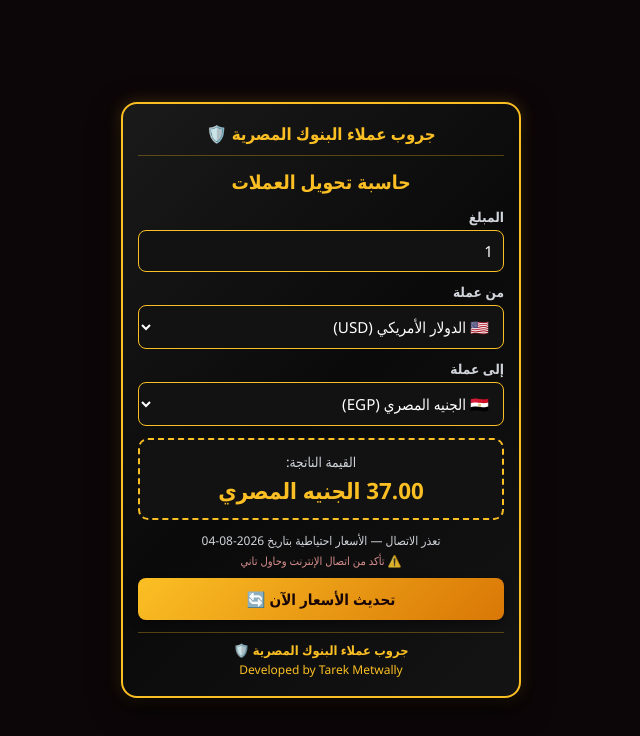
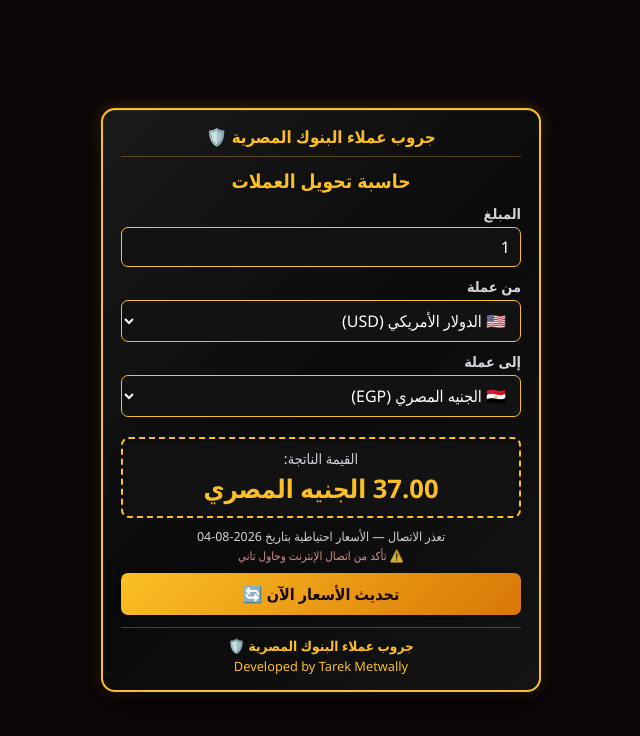
Before and after one commit to tarekcbe-a11y/nbe-currency-tool, a plain HTML site: page index.html in a window 1280 px wide. Shown: the whole page, without its empty margins (319-959 px from the left). Drawn offline with Linux system fonts and the light colour scheme; no server answers.

Commit message:
Update index.html

```diff
--- a/index.html
+++ b/index.html
@@ -2,49 +2,40 @@
 <html lang="ar" dir="rtl">
 <head>
     <meta charset="UTF-8">
-    <meta name="viewport" content="width=device-width, initial-scale=1.0, maximum-scale=1.0, user-scalable=no">
+    <meta name="viewport" content="width=device-width, initial-scale=1.0">
     <title>حاسبة تحويل العملات</title>
     <style>
         * { box-sizing: border-box; margin: 0; padding: 0; font-family: 'Segoe UI', Tahoma, Geneva, Verdana, sans-serif; }
-        body {
-            background-color: #0d0608;
-            color: #f3f4f6;
-            padding: 10px;
-            display: flex;
-            justify-content: center;
-            align-items: center;
-            min-height: 100vh;
-            width: 100%;
-            overflow-x: hidden;
-        }
+        body { background-color: #0d0608; color: #f3f4f6; padding: 10px; display: flex; justify-content: center; align-items: center; min-height: 100vh; width: 100%; }
         .converter-card {
             background: linear-gradient(135deg, #1a1a1a 0%, #0a0a0a 50%, #141414 100%);
             border: 2px solid #fbbf24;
-            border-radius: 16px;
-            padding: 18px 15px;
+            border-radius: 14px;
+            padding: 15px 18px;
             width: 100%;
-            max-width: 400px;
-            box-shadow: 0 10px 30px rgba(0,0,0,0.9), 0 0 15px rgba(251,191,36,0.25);
-            margin: auto;
+            max-width: 440px;
+            box-shadow: 0 10px 30px rgba(0,0,0,0.9), 0 0 15px rgba(251,191,36,0.25), inset 0 1px 1px rgba(255,255,255,0.1);
+            margin: 0 auto;
         }
-        .header-branding { text-align: center; margin-bottom: 12px; border-bottom: 1px solid rgba(251,191,36,0.3); padding-bottom: 10px; }
-        .group-title { font-size: 1.05rem; font-weight: bold; color: #fbbf24; line-height: 1.4; word-break: break-word; }
-        h2 { text-align: center; color: #fbbf24; margin-bottom: 12px; font-size: 1.2rem; }
-        .input-group { margin-bottom: 10px; width: 100%; }
-        label { display: block; margin-bottom: 4px; color: #d1d5db; font-size: 0.85rem; font-weight: 600; text-align: right; }
-        input, select { padding: 10px; width: 100%; background: #121212; border: 1px solid #fbbf24; border-radius: 8px; color: #fff; font-size: 0.95rem; outline: none; }
-        input:focus, select:focus { border-color: #fbbf24; box-shadow: 0 0 8px rgba(251,191,36,0.5); }
-        .result-box { background: #121212; border: 2px dashed #fbbf24; border-radius: 10px; padding: 12px; text-align: center; margin: 12px 0; }
-        .result-label { display: block; color: #d1d5db; font-size: 0.85rem; margin-bottom: 4px; }
-        #result { font-size: 1.4rem; font-weight: bold; color: #fbbf24; word-break: break-word; }
-        .update-info { text-align: center; font-size: 0.75rem; color: #d1d5db; margin-bottom: 4px; }
-        .source-note { text-align: center; font-size: 0.7rem; color: #fbbf24; opacity: 0.85; margin-bottom: 10px; }
+        .header-branding { text-align: center; margin-bottom: 10px; border-bottom: 1px solid rgba(251,191,36,0.3); padding-bottom: 8px; }
+        .group-title { font-size: 1.05rem; font-weight: bold; color: #fbbf24; line-height: 1.4; }
+        h2 { text-align: center; color: #fbbf24; margin-bottom: 10px; font-size: 1.2rem; text-shadow: 0 1px 3px rgba(0,0,0,0.5); }
+        label { display: block; margin-bottom: 4px; color: #d1d5db; font-size: 0.9rem; font-weight: 600; }
+        input, select { padding: 8px 10px; margin-bottom: 10px; width: 100%; background: #121212; border: 1px solid #fbbf24; border-radius: 7px; color: #fff; font-size: 1rem; outline: none; transition: border 0.3s; box-sizing: border-box; }
+        input:focus, select:focus { border-color: #fbbf24; box-shadow: 0 0 6px rgba(251,191,36,0.5); }
+        .result-box { background: #121212; border: 2px dashed #fbbf24; border-radius: 8px; padding: 10px; text-align: center; margin: 10px 0; box-shadow: inset 0 1px 4px rgba(0,0,0,0.8); }
+        .result-label { display: block; color: #d1d5db; font-size: 0.9rem; margin-bottom: 3px; }
+        #result { font-size: 1.6rem; font-weight: bold; color: #fbbf24; }
+        .update-info { text-align: center; font-size: 0.78rem; color: #d1d5db; margin-bottom: 3px; }
+        .source-note { text-align: center; font-size: 0.72rem; color: #fbbf24; opacity: 0.85; margin-bottom: 10px; }
         .source-note.fallback { color: #fca5a5; }
-        .refresh-btn { width: 100%; background: linear-gradient(135deg, #fbbf24 0%, #d97706 100%); color: #170509; border: none; padding: 11px; border-radius: 8px; font-size: 0.95rem; font-weight: bold; cursor: pointer; box-shadow: 0 4px 10px rgba(0,0,0,0.4); }
+        .refresh-btn { width: 100%; background: linear-gradient(135deg, #fbbf24 0%, #d97706 100%); color: #170509; border: none; padding: 10px; border-radius: 7px; font-size: 1rem; font-weight: bold; cursor: pointer; transition: opacity 0.3s, transform 0.2s; box-shadow: 0 3px 8px rgba(0,0,0,0.4); }
+        .refresh-btn:hover { opacity: 0.95; transform: translateY(-1px); }
+        .refresh-btn:disabled { opacity: 0.6; cursor: wait; }
         .footer-divider { border: 0; height: 1px; background: rgba(251,191,36,0.3); margin: 12px 0 8px 0; }
-        .footer-branding { text-align: center; font-size: 0.8rem; }
-        .footer-group-name { color: #fbbf24; font-weight: bold; margin-bottom: 2px; word-break: break-word; }
-        .footer-dev { color: #fbbf24; font-size: 0.75rem; font-weight: 500; }
+        .footer-branding { text-align: center; font-size: 0.85rem; }
+        .footer-group-name { color: #fbbf24; font-weight: bold; margin-bottom: 2px; }
+        .footer-dev { color: #fbbf24; font-size: 0.8rem; font-weight: 500; }
     </style>
 </head>
 <body>
@@ -55,20 +46,14 @@
 
     <h2>حاسبة تحويل العملات</h2>
 
-    <div class="input-group">
     <label>المبلغ</label>
     <input type="number" id="amount" value="1">
-    </div>
 
-    <div class="input-group">
     <label>من عملة</label>
     <select id="from"></select>
-    </div>
 
-    <div class="input-group">
     <label>إلى عملة</label>
     <select id="to"></select>
-    </div>
 
     <div class="result-box">
         <span class="result-label">القيمة الناتجة:</span>
@@ -124,6 +109,7 @@ let exchangeRates = {
     BHD: 98.00, OMR: 96.00, JOD: 52.00, CAD: 27.00,
     AUD: 24.00, CHF: 42.00, JPY: 0.25, CNY: 5.10
 };
+let usingFallback = true;
 
 function convert() {
   const amount = parseFloat(document.getElementById('amount').value) || 0;
@@ -154,6 +140,7 @@ async function fetchLiveRates() {
             }
         });
         exchangeRates = { ...exchangeRates, ...newRates };
+        usingFallback = false;
         const now = new Date();
         const dateString = now.toLocaleDateString('ar-EG');
         const timeString = now.toLocaleTimeString('ar-EG', { hour: '2-digit', minute: '2-digit' });
@@ -161,11 +148,12 @@ async function fetchLiveRates() {
         sourceNoteEl.textContent = "المصدر: ربط مباشر مع API الأسعار";
         sourceNoteEl.classList.remove('fallback');
     } catch (err) {
+        usingFallback = true;
         updateTimeEl.textContent = `تعذر الاتصال — الأسعار احتياطية بتاريخ ${FALLBACK_DATE}`;
         sourceNoteEl.textContent = "⚠️ تأكد من اتصال الإنترنت وحاول تاني";
         sourceNoteEl.classList.add('fallback');
     } finally {
-        refreshBtn.disabled.false;
+        refreshBtn.disabled = false;
         refreshBtn.textContent = "تحديث الأسعار الآن 🔄";
         convert();
     }
```
Lines whose indentation alone changed are shown as unchanged.
